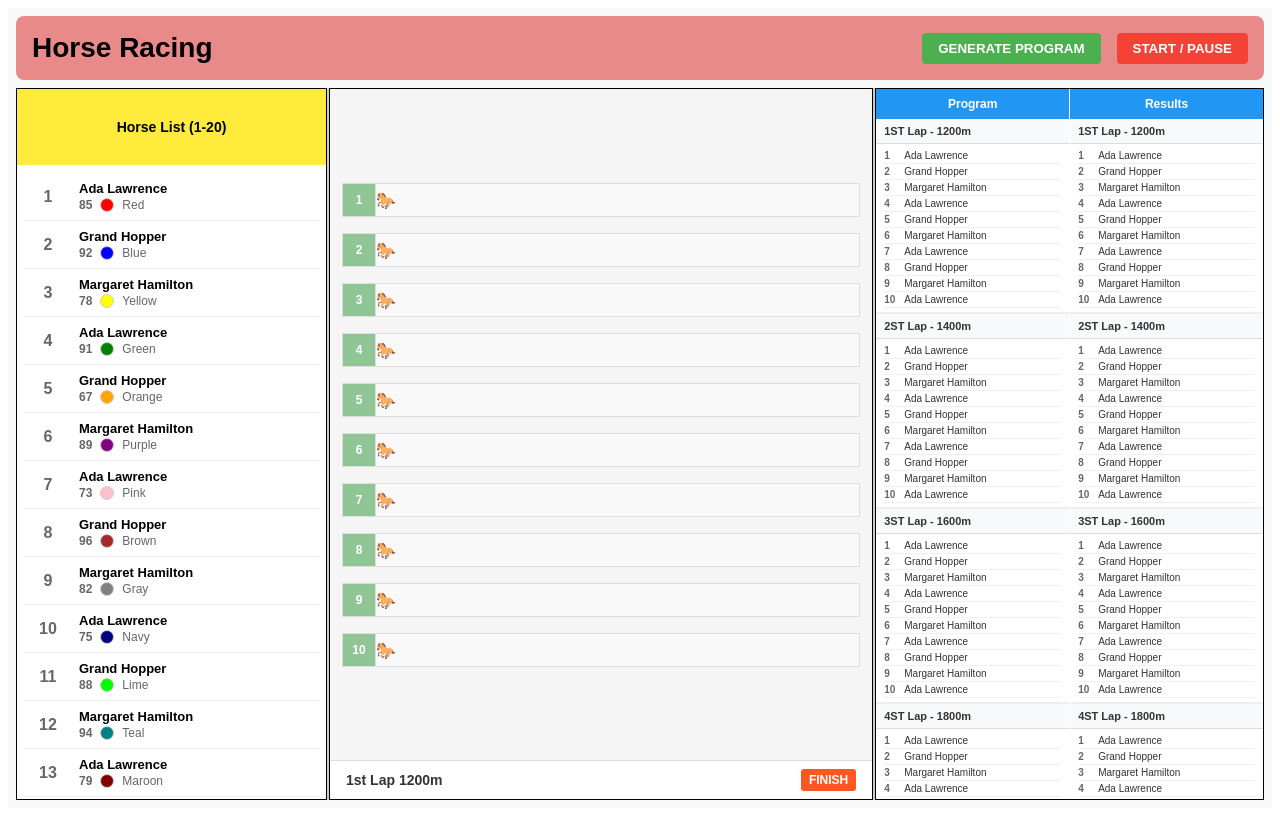
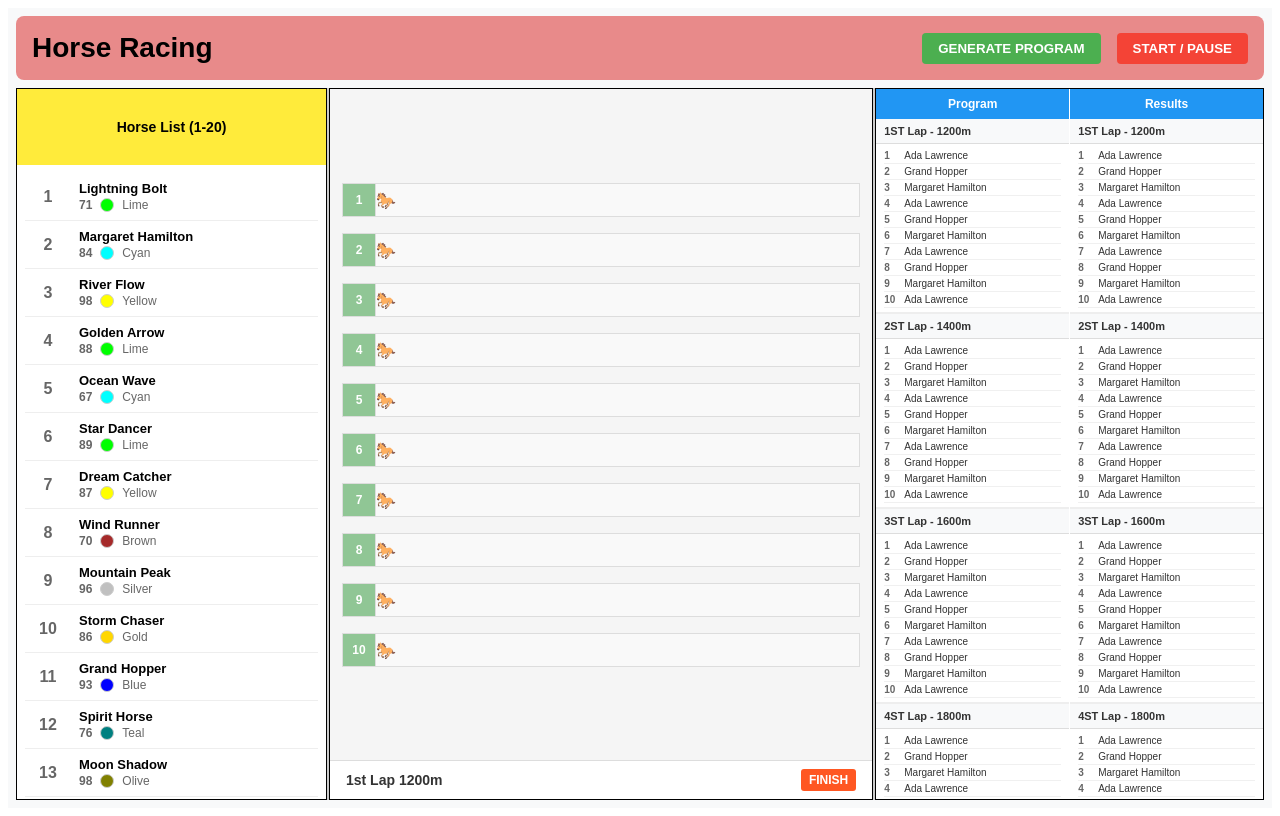
Before and after one commit to ozkersemih/horse-racing-game, a Vue app: page / in a window 1280 px wide. Built offline with nearby package versions, Linux system fonts and the light colour scheme.

Commit message:
feat: use horses store in horseslist

```diff
--- a/src/features/horse-list/HorseList.vue
+++ b/src/features/horse-list/HorseList.vue
@@ -1,29 +1,15 @@
 <script setup lang="ts">
+import { computed, onMounted } from 'vue'
+import { useStore } from 'vuex'
 import HorseListItem from './components/HorseListItem.vue'
 
-// Mock data for UI development
-const mockHorses = [
-  { id: 1, name: 'Ada Lawrence', color: 'Red', condition: 85 },
-  { id: 2, name: 'Grand Hopper', color: 'Blue', condition: 92 },
-  { id: 3, name: 'Margaret Hamilton', color: 'Yellow', condition: 78 },
-  { id: 4, name: 'Ada Lawrence', color: 'Green', condition: 91 },
-  { id: 5, name: 'Grand Hopper', color: 'Orange', condition: 67 },
-  { id: 6, name: 'Margaret Hamilton', color: 'Purple', condition: 89 },
-  { id: 7, name: 'Ada Lawrence', color: 'Pink', condition: 73 },
-  { id: 8, name: 'Grand Hopper', color: 'Brown', condition: 96 },
-  { id: 9, name: 'Margaret Hamilton', color: 'Gray', condition: 82 },
-  { id: 10, name: 'Ada Lawrence', color: 'Navy', condition: 75 },
-  { id: 11, name: 'Grand Hopper', color: 'Lime', condition: 88 },
-  { id: 12, name: 'Margaret Hamilton', color: 'Teal', condition: 94 },
-  { id: 13, name: 'Ada Lawrence', color: 'Maroon', condition: 79 },
-  { id: 14, name: 'Grand Hopper', color: 'Olive', condition: 86 },
-  { id: 15, name: 'Margaret Hamilton', color: 'Silver', condition: 71 },
-  { id: 16, name: 'Ada Lawrence', color: 'Cyan', condition: 93 },
-  { id: 17, name: 'Grand Hopper', color: 'Magenta', condition: 77 },
-  { id: 18, name: 'Margaret Hamilton', color: 'Gold', condition: 90 },
-  { id: 19, name: 'Ada Lawrence', color: 'Coral', condition: 84 },
-  { id: 20, name: 'Grand Hopper', color: 'Salmon', condition: 76 },
-]
+const store = useStore()
+
+const horses = computed(() => store.getters['horses/allHorses'])
+
+onMounted(() => {
+  store.dispatch('horses/generateHorses')
+})
 </script>
 
 <template>
@@ -33,7 +19,7 @@ const mockHorses = [
     </div>
 
     <div class="horse-list-content">
-      <HorseListItem v-for="horse in mockHorses" :key="horse.id" :horse="horse" />
+      <HorseListItem v-for="horse in horses" :key="horse.id" :horse="horse" />
     </div>
   </div>
 </template>
```
Also changed, not shown: src/features/horse-list/components/HorseListItem.vue (+1 -6 lines).
